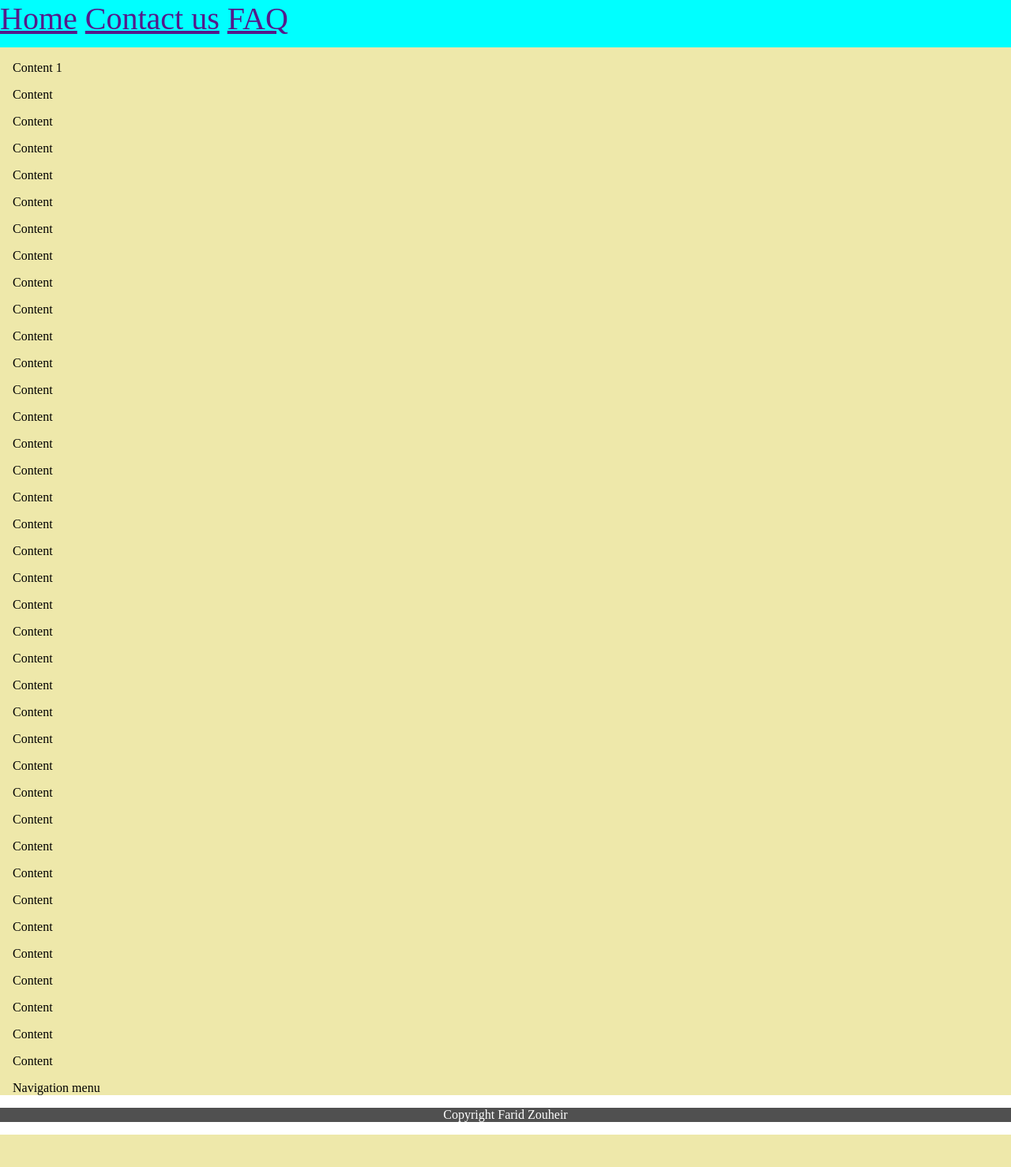
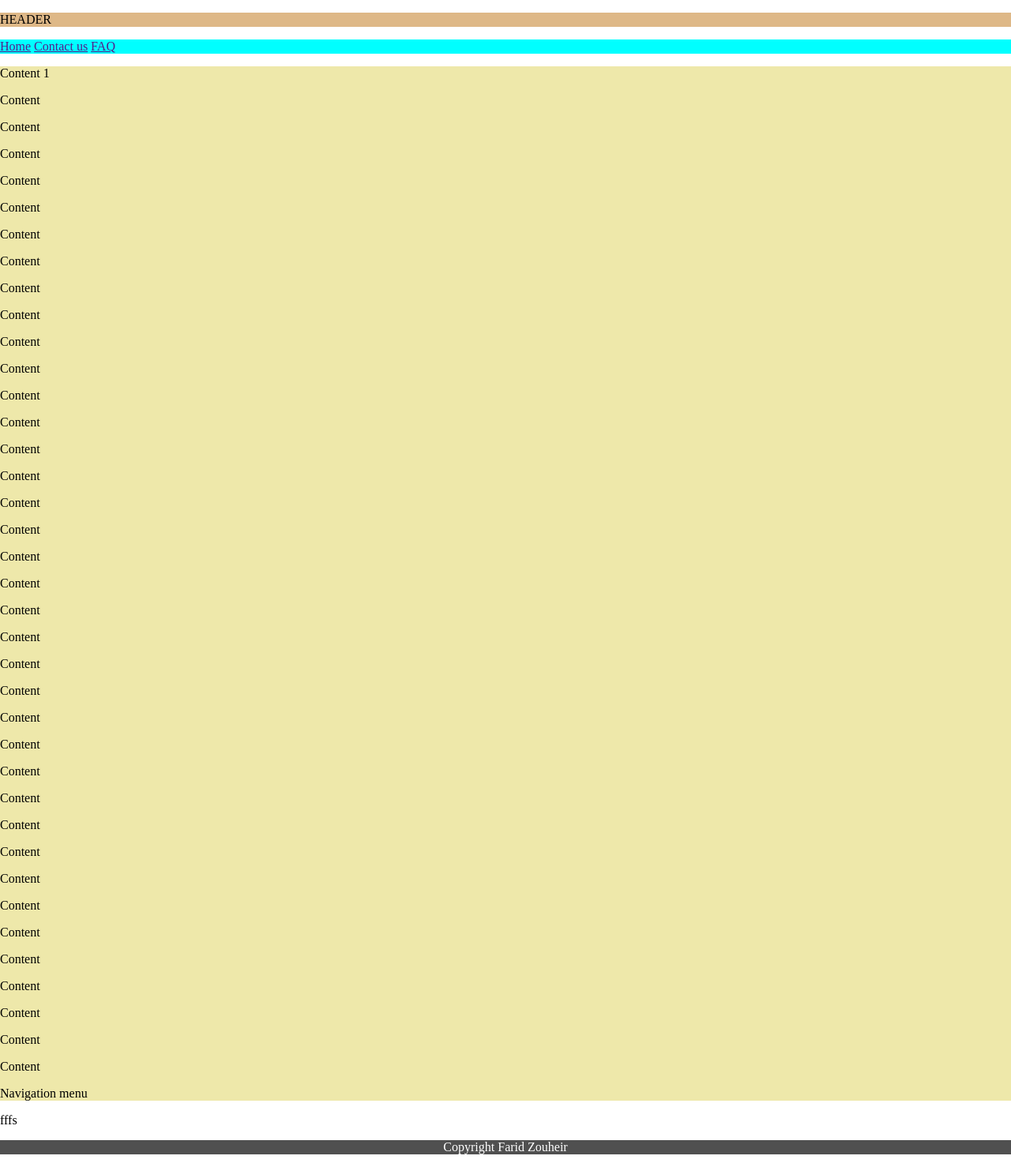
Before and after one commit to zhrfrd/MyWebsite, a PHP site: page / in a window 1280 px wide. Shown: the whole page at 79% size. Before the commit the page ends 1437 px from the top, so only its background shows below. Run offline with PHP 8.4, Linux system fonts and the light colour scheme.

Commit message:
Reset stylesheet
Style sheet resetted and semantic elements ridefined

```diff
--- a/index.html
+++ b/index.html
@@ -10,12 +10,13 @@
 </head>
 <body>
     <header id="header">
-        <nav class="navigation">
-            <a href="">Home</a>
-            <a href="">Contact us</a>
-            <a href="">FAQ</a>
-        </nav>
+        <p>HEADER</p>
     </header>
+    <nav id="navigation">
+        <a href="">Home</a>
+        <a href="">Contact us</a>
+        <a href="">FAQ</a>
+    </nav>
     <main id="main">
         <article>
             <section class="section">
@@ -63,8 +64,11 @@
             </section>
         </article>
     </main>
+    <p>fffs</p>
     <footer id="footer">
-        <p>Copyright Farid Zouheir</p>
+        <div id="footerContent">
+            <p>Copyright Farid Zouheir</p>
+        </div>
     </footer>
 </body>
 </html>
--- a/stylesheets/pageStyle.css
+++ b/stylesheets/pageStyle.css
@@ -5,34 +5,28 @@ body
 
 #header
 {
-    background-color: aqua;
-    height: 60px;
-    color: white;
-    margin: 0;
-    font-size: 40px;
+    background-color: burlywood;
 }
 
-.navigation
+#navigation
 {
-    width: 90%;
-
+    background-color: aqua;
+    color: white;
 }
 
 #main
 {
-    top: 60px;
-    left: 0px;
-    background-color: palegoldenrod;
-    margin: 0;
+    background-color: palegoldenrod;   /*To eliminate and put inside body. Delete #main in css*/
 }
 
 .section
 {
-    padding-left: 16px;
-    padding-top: 1px;
+
 }
 
-#footer
+
+
+#footerContent
 {
     left: 0px;
     bottom: 0px;
```
